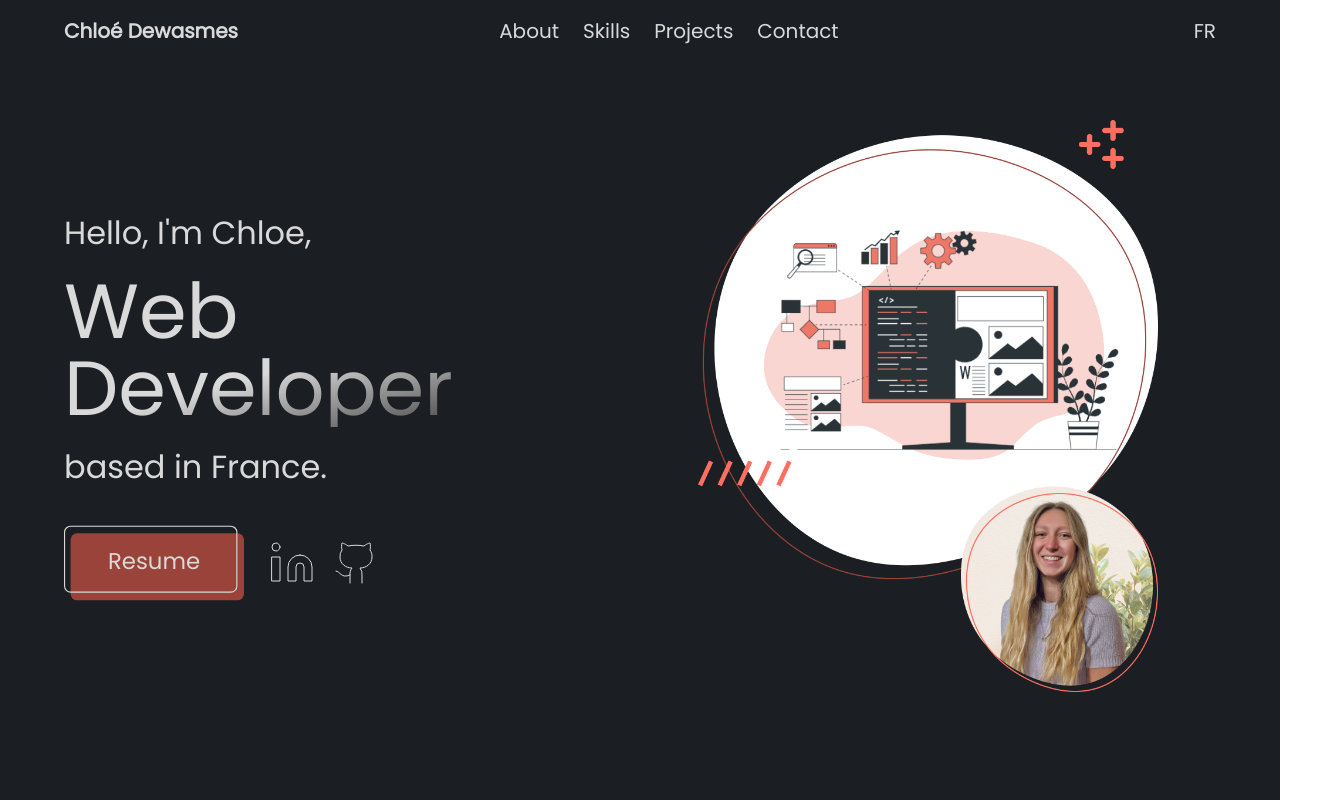
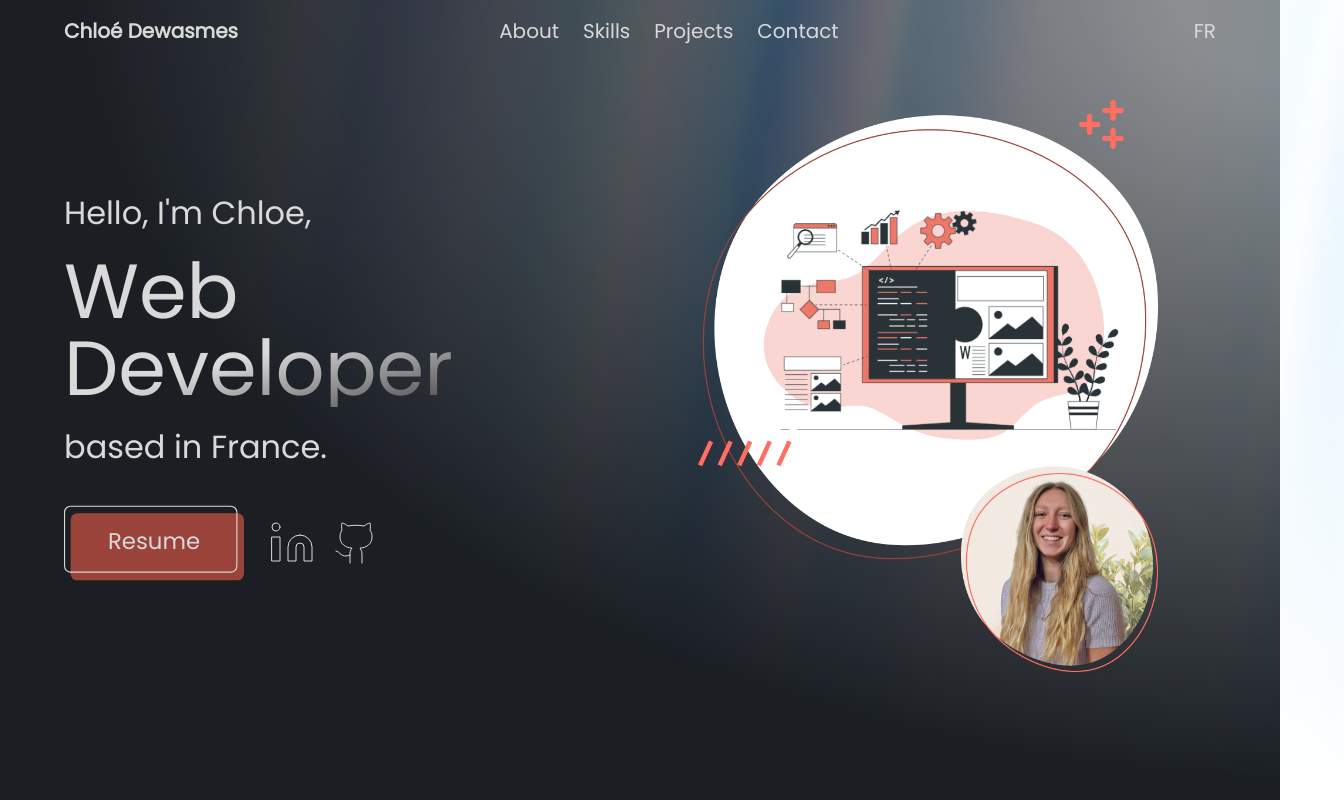
Before and after one commit to ChloeDewasmes/Portfolio, a Next.js app: page / in a window 1280 px wide. Shown: the top 800 px of the page, 1344 px wide, since content can reach past the window. Built offline with nearby package versions, Linux system fonts and the light colour scheme.

Commit message:
aurora background

```diff
--- a/src/app/components/aurora-background.tsx
+++ b/src/app/components/aurora-background.tsx
@@ -17,30 +17,34 @@ export const AuroraBackground = ({
     <main>
       <div
         className={cn(
-          "relative flex flex-col  h-[100vh] items-center justify-center bg-zinc-50 dark:bg-zinc-900  text-slate-950 transition-bg",
+          "transition-bg relative flex h-[100vh] flex-col items-center justify-center bg-background-blue text-slate-950 dark:bg-background-blue",
           className
         )}
         {...props}
       >
-        <div className="absolute inset-0 overflow-hidden">
+        <div
+          className="absolute inset-0 w-screen overflow-hidden"
+          style={
+            {
+              "--aurora":
+                "repeating-linear-gradient(100deg,#3b82f6_10%,#a5b4fc_15%,#93c5fd_20%,#ddd6fe_25%,#60a5fa_30%)",
+              "--aurora-background":
+                "repeating-linear-gradient(100deg,#000_0%,#000_7%,transparent_10%,transparent_12%,#000_16%)",
+              "--blue-300": "#93c5fd",
+              "--blue-400": "#60a5fa",
+              "--blue-500": "#3b82f6",
+              "--indigo-300": "#a5b4fc",
+              "--violet-200": "#ddd6fe",
+              "--black": "#000",
+              "--transparent": "transparent",
+              "--background-blue": "#1B1F24",
+            } as React.CSSProperties
+          }
+        >
           <div
             //   I'm sorry but this is what peak developer performance looks like // trigger warning
             className={cn(
-              `
-            [--white-gradient:repeating-linear-gradient(100deg,var(--white)_0%,var(--white)_7%,var(--transparent)_10%,var(--transparent)_12%,var(--white)_16%)]
-            [--dark-gradient:repeating-linear-gradient(100deg,var(--black)_0%,var(--black)_7%,var(--transparent)_10%,var(--transparent)_12%,var(--black)_16%)]
-            [--aurora:repeating-linear-gradient(100deg,var(--blue-500)_10%,var(--indigo-300)_15%,var(--blue-300)_20%,var(--violet-200)_25%,var(--blue-400)_30%)]
-            [background-image:var(--white-gradient),var(--aurora)]
-            dark:[background-image:var(--dark-gradient),var(--aurora)]
-            [background-size:300%,_200%]
-            [background-position:50%_50%,50%_50%]
-            filter blur-[10px] invert dark:invert-0
-            after:content-[""] after:absolute after:inset-0 after:[background-image:var(--white-gradient),var(--aurora)]
-            after:dark:[background-image:var(--dark-gradient),var(--aurora)]
-            after:[background-size:200%,_100%]
-            after:animate-aurora after:[background-attachment:fixed] after:mix-blend-difference
-            pointer-events-none
-            absolute -inset-[10px] opacity-50 will-change-transform`,
+              `after:animate-aurora pointer-events-none absolute -inset-[10px] [background-image:var(--aurora)] [background-size:300%,_200%] [background-position:50%_50%,50%_50%] opacity-50 blur-[10px] invert filter will-change-transform [--aurora:repeating-linear-gradient(100deg,var(--blue-500)_10%,var(--indigo-300)_15%,var(--blue-300)_20%,var(--violet-200)_25%,var(--blue-400)_30%)] after:absolute after:inset-0 after:[background-image:var(--aurora)] after:[background-size:200%,_100%] after:[background-attachment:fixed] after:mix-blend-difference after:content-[""]`,
 
               showRadialGradient &&
                 `[mask-image:radial-gradient(ellipse_at_100%_0%,black_10%,var(--transparent)_70%)]`
--- a/src/app/page.tsx
+++ b/src/app/page.tsx
@@ -11,6 +11,10 @@ import ScrollToTopButton from "./components/scrollToTopButton";
 import { useLang } from "./LangContext";
 import translations from "./translations";
 
+import { motion } from "motion/react";
+import React from "react";
+import { AuroraBackground } from "./components/aurora-background";
+
 export default function Home() {
   const { lang } = useLang();
   const text = translations[lang].page;
@@ -20,6 +24,17 @@ export default function Home() {
         <Header />
       </header>
 
+      <AuroraBackground className="-mt-[60px]">
+        <motion.div
+          initial={{ opacity: 0.0, y: 40 }}
+          whileInView={{ opacity: 1, y: 0 }}
+          transition={{
+            delay: 0.3,
+            duration: 0.8,
+            ease: "easeInOut",
+          }}
+          className="relative flex flex-col gap-4 items-center justify-center"
+        >
           <div className="flex flex-col items-center justify-center [@media(min-aspect-ratio:1/1)]:flex-row-reverse h-[90vh]">
             {/* Contenu principal */}
             <div className="flex justify-center py-6 [@media(min-aspect-ratio:1/1)]:w-1/2">
@@ -86,6 +101,8 @@ export default function Home() {
               </div>
             </div>
           </div>
+        </motion.div>
+      </AuroraBackground>
 
       {/* Sections */}
       <div className="min-h-screen py-20" id="about">
--- a/tailwind.config.ts
+++ b/tailwind.config.ts
@@ -6,6 +6,7 @@ import type { Config } from "tailwindcss";
 
 const config: Config = {
   content: ["./src/**/*.{js,ts,jsx,tsx,mdx}"],
+  //darkMode: "class",
   theme: {
     extend: {
       fontFamily: {
```
Lines whose indentation alone changed are shown as unchanged.
